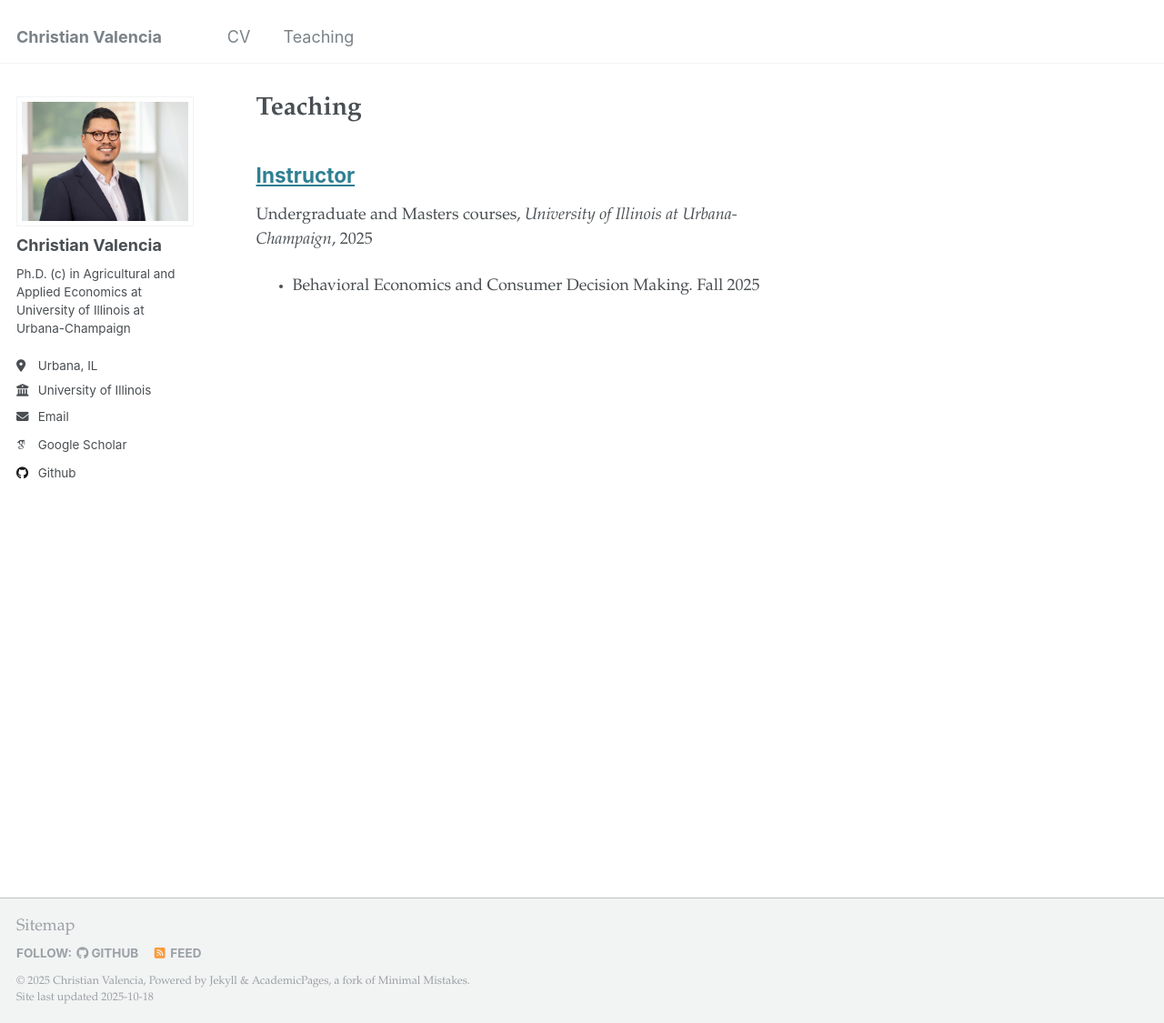
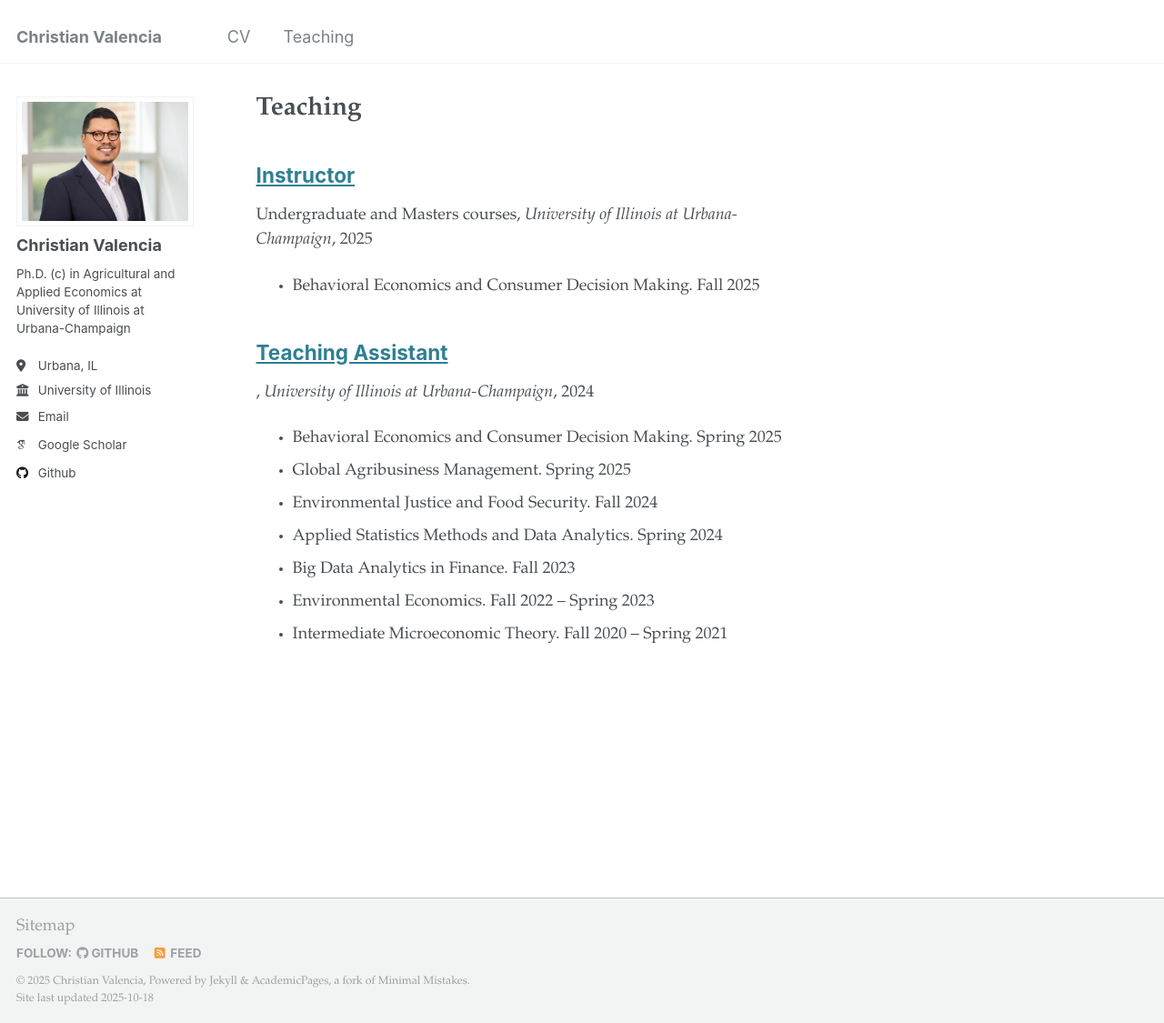
Before and after one commit to valenciac/valenciac.github.io, a Jekyll site: the page built from _pages/teaching.html, in a window 1280 px wide and 1125 px high. Shown: the whole window at 91% size. Built offline with Jekyll 4.4.1, drawn with Linux system fonts in a browser that asks for light colours; some web fonts are replaced; a file with an impossible date is left out.

Commit message:
Update 2014-spring-teaching-1.md

```diff
--- a/_teaching/2014-spring-teaching-1.md
+++ b/_teaching/2014-spring-teaching-1.md
@@ -4,7 +4,7 @@
 type: ""
 permalink: /teaching/2014-spring-teaching-1
 venue: "University of Illinois at Urbana-Champaign"
-date:
+date: 2024-01-01
 location: "Urbana, United States"
 ---
 
```
